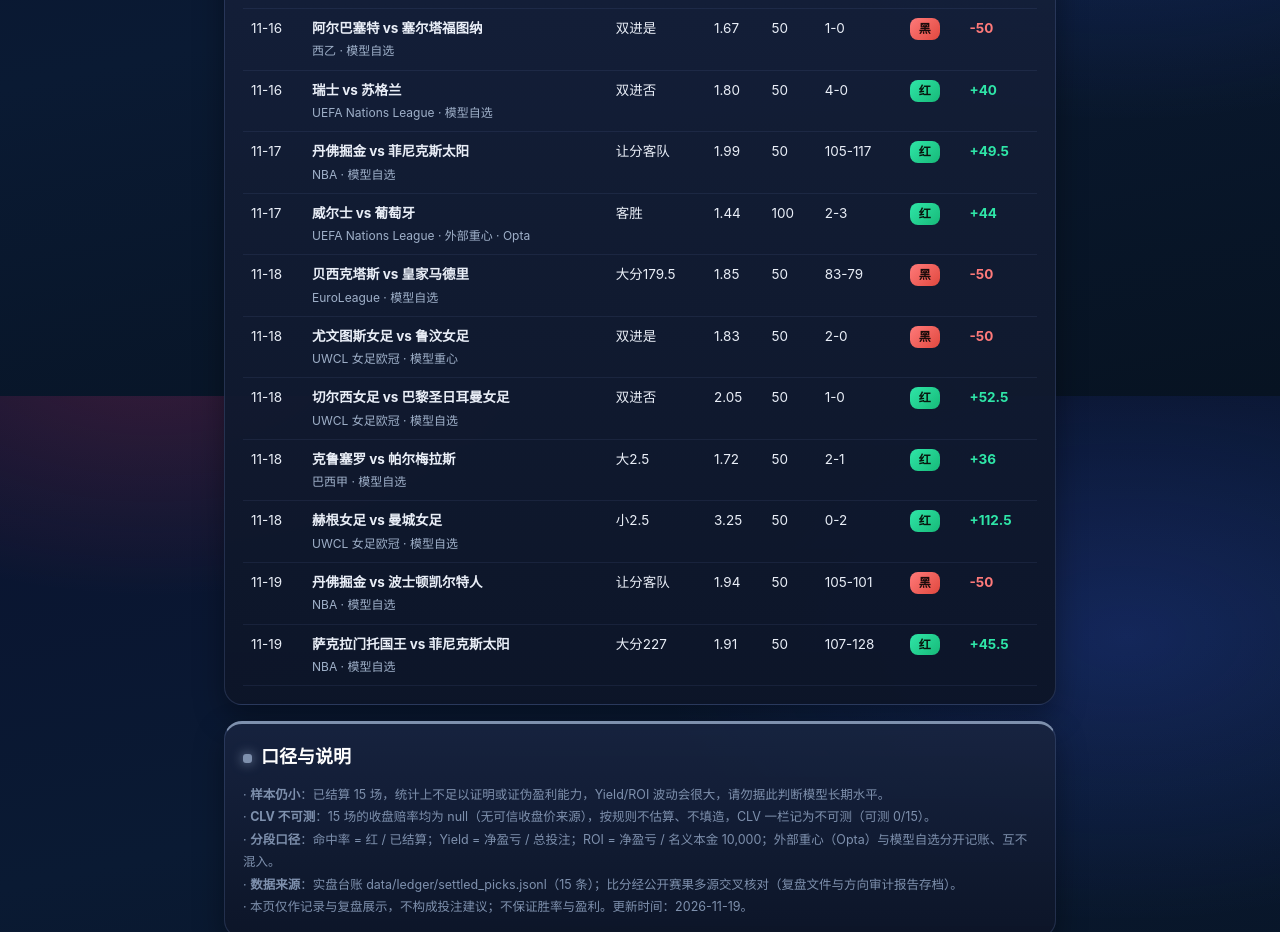
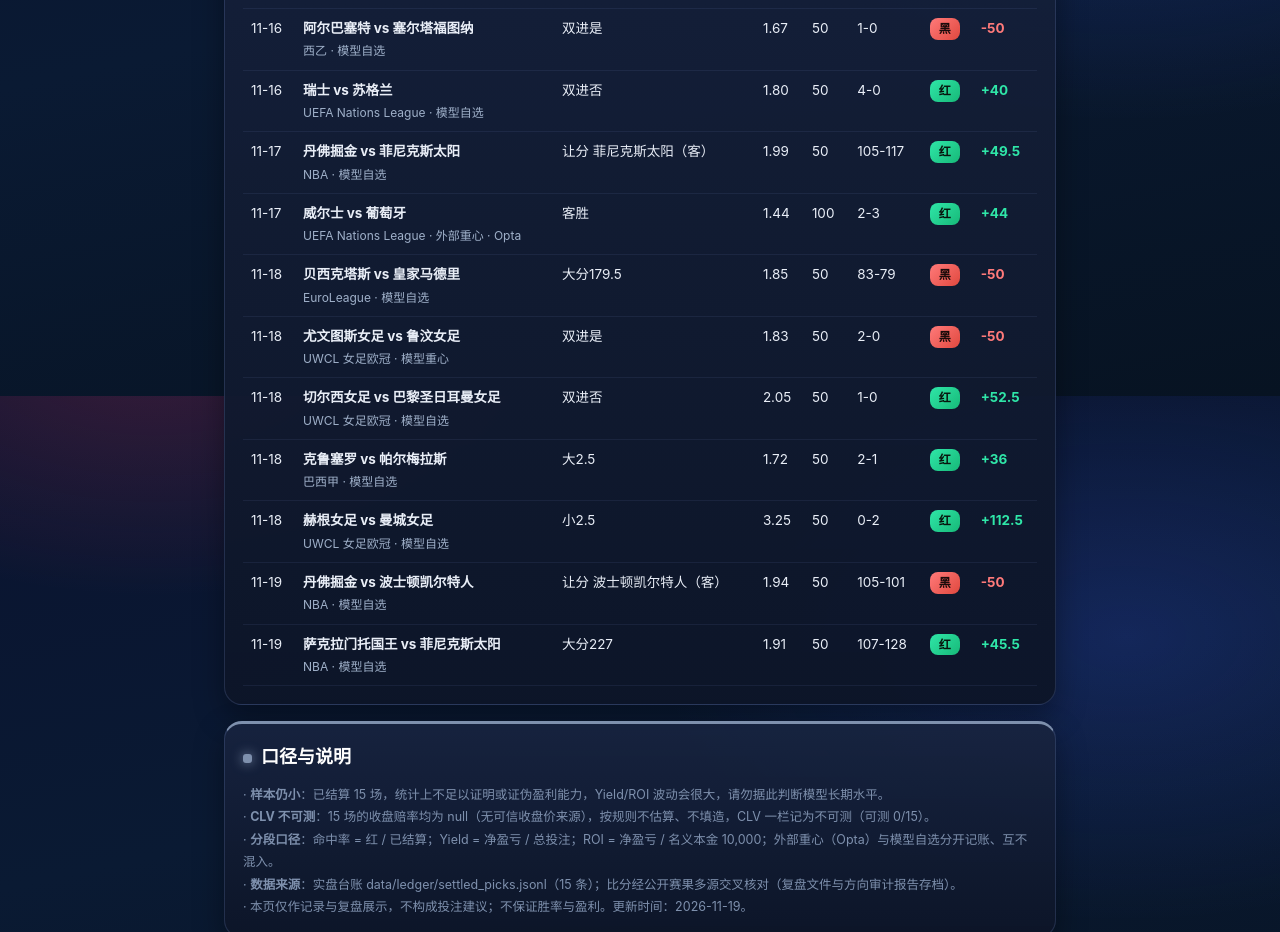
Before and after one commit to Qinxingfeng/qinxingfeng.github.io, a plain HTML site: page ledger.html in a window 1280 px wide. Shown: the part 3604-4536 px from the top of the page. Drawn offline with Linux system fonts and the light colour scheme.

Commit message:
deploy ledger.html

```diff
--- a/ledger.html
+++ b/ledger.html
@@ -316,7 +316,7 @@ td.b{font-weight:700}
 </tr><tr>
 <td class="nowrap">11-17</td>
 <td><b>丹佛掘金 vs 菲尼克斯太阳</b><br><span class="muted sm2">NBA · 模型自选</span></td>
-<td class="nowrap">让分客队</td>
+<td class="nowrap">让分 菲尼克斯太阳（客）</td>
 <td class="nowrap">1.99</td>
 <td class="nowrap">50</td>
 <td class="nowrap">105-117</td>
@@ -379,7 +379,7 @@ td.b{font-weight:700}
 </tr><tr>
 <td class="nowrap">11-19</td>
 <td><b>丹佛掘金 vs 波士顿凯尔特人</b><br><span class="muted sm2">NBA · 模型自选</span></td>
-<td class="nowrap">让分客队</td>
+<td class="nowrap">让分 波士顿凯尔特人（客）</td>
 <td class="nowrap">1.94</td>
 <td class="nowrap">50</td>
 <td class="nowrap">105-101</td>
```
